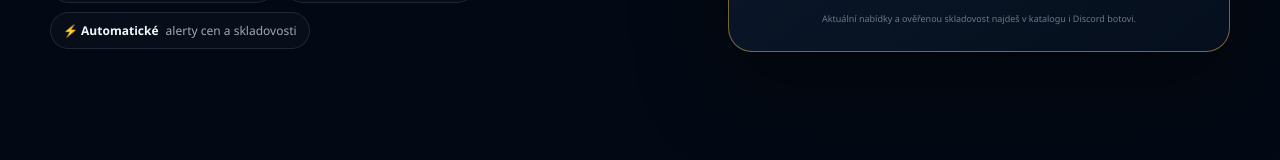
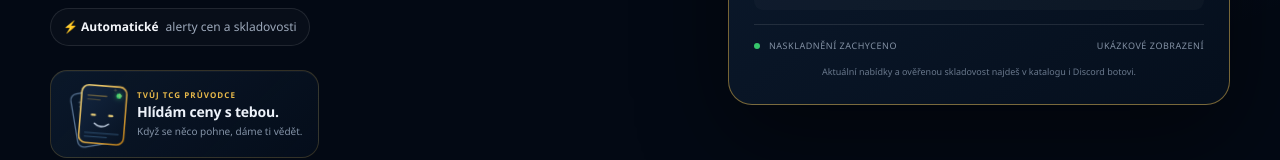
Before and after one commit to Dagy-1/tcg-ceny-web, a Next.js app: page / in a window 1280 px wide. Shown: the part 648-808 px from the top of the page. Built offline with nearby package versions, Linux system fonts and the light colour scheme; no server answers.

Commit message:
feat: add friendly card companion

```diff
--- /dev/null
+++ b/app/CardCompanion.tsx
@@ -0,0 +1,53 @@
+export default function CardCompanion() {
+  return (
+    <aside
+      className="card-companion"
+      aria-label="Průvodce TCG Ceny: Hlídám ceny s tebou. Když se něco pohne, dáme ti vědět."
+    >
+      <span className="card-companion-figure" aria-hidden="true">
+        <svg viewBox="0 0 112 112" role="presentation">
+          <defs>
+            <linearGradient id="companion-card-fill" x1="0" y1="0" x2="1" y2="1">
+              <stop offset="0" stopColor="#132640" />
+              <stop offset="1" stopColor="#071222" />
+            </linearGradient>
+            <linearGradient id="companion-card-edge" x1="0" y1="0" x2="1" y2="1">
+              <stop offset="0" stopColor="#f5d77c" />
+              <stop offset="1" stopColor="#b77a18" />
+            </linearGradient>
+          </defs>
+
+          <g className="companion-card-back" transform="translate(13 13) rotate(-9 42 43)">
+            <rect x="8" y="7" width="66" height="84" rx="10" fill="#09182b" stroke="#55708f" strokeWidth="2" />
+            <path d="M20 21h31M20 28h22" stroke="#55708f" strokeWidth="2" strokeLinecap="round" opacity=".55" />
+          </g>
+
+          <g className="companion-card-front" transform="translate(28 8) rotate(5 35 45)">
+            <rect x="4" y="4" width="70" height="90" rx="11" fill="url(#companion-card-fill)" stroke="url(#companion-card-edge)" strokeWidth="2.4" />
+            <path d="M14 20h29" stroke="#e6b84a" strokeWidth="2" strokeLinecap="round" opacity=".4" />
+            <path d="M14 26h19" stroke="#e6b84a" strokeWidth="2" strokeLinecap="round" opacity=".24" />
+            <g className="companion-face">
+              <path className="companion-eye" d="M22 50h5" stroke="#f5d77c" strokeWidth="3" strokeLinecap="round" />
+              <path className="companion-eye companion-eye-right" d="M49 50h5" stroke="#f5d77c" strokeWidth="3" strokeLinecap="round" />
+              <path d="M27 63c6 6 15 6 22 0" fill="none" stroke="#b9c8da" strokeWidth="2.4" strokeLinecap="round" />
+            </g>
+            <path d="M13 78h52" stroke="#24415f" strokeWidth="2" strokeLinecap="round" />
+            <path d="M13 84h34" stroke="#24415f" strokeWidth="2" strokeLinecap="round" />
+            <circle className="companion-status" cx="62" cy="18" r="4" fill="#36c66b" />
+          </g>
+
+          <g className="companion-spark" fill="none" stroke="#f5d77c" strokeWidth="2" strokeLinecap="round">
+            <path d="M94 25v8M90 29h8" />
+            <path d="M86 16v4M84 18h4" opacity=".55" />
+          </g>
+        </svg>
+      </span>
+
+      <span className="card-companion-copy">
+        <span>Tvůj TCG průvodce</span>
+        <strong>Hlídám ceny s tebou.</strong>
+        <small>Když se něco pohne, dáme ti vědět.</small>
+      </span>
+    </aside>
+  );
+}
--- a/app/globals.css
+++ b/app/globals.css
@@ -507,6 +507,56 @@ h1 span { display: block; color: var(--gold); }
 .hero-proof span { padding: 8px 12px; border: 1px solid var(--line); border-radius: 999px; color: var(--muted); background: rgba(255,255,255,.025); font-size: 12px; }
 .hero-proof b { color: var(--ink); margin-right: 4px; }
 
+.card-companion {
+  width: fit-content;
+  max-width: 430px;
+  margin-top: 24px;
+  padding: 10px 16px 10px 9px;
+  display: grid;
+  grid-template-columns: 66px minmax(0, 1fr);
+  align-items: center;
+  gap: 11px;
+  border: 1px solid rgba(230, 184, 74, .2);
+  border-radius: 17px;
+  background: linear-gradient(135deg, rgba(14, 30, 50, .72), rgba(7, 18, 34, .48));
+  box-shadow: inset 0 1px rgba(255, 255, 255, .035);
+}
+.card-companion-figure { width: 66px; height: 66px; display: grid; place-items: center; }
+.card-companion-figure svg {
+  width: 72px;
+  height: 72px;
+  overflow: visible;
+  transform-origin: 50% 62%;
+  animation: companion-float 5.2s var(--motion-ease) infinite;
+}
+.card-companion-copy { min-width: 0; display: grid; line-height: 1.25; text-align: left; }
+.card-companion-copy > span {
+  margin-bottom: 3px;
+  color: var(--gold);
+  font-size: 8px;
+  font-weight: 850;
+  letter-spacing: .13em;
+  text-transform: uppercase;
+}
+.card-companion-copy strong { color: #edf2fa; font-family: var(--font-display); font-size: 14px; letter-spacing: -.015em; }
+.card-companion-copy small { margin-top: 4px; color: #8493a7; font-size: 10px; }
+.companion-eye { transform-box: fill-box; transform-origin: center; animation: companion-blink 6.4s ease-in-out infinite; }
+.companion-eye-right { animation-delay: 45ms; }
+.companion-status { filter: drop-shadow(0 0 4px rgba(54, 198, 107, .72)); }
+.companion-spark { transform-box: fill-box; transform-origin: center; animation: companion-spark 4.8s ease-in-out infinite; }
+@keyframes companion-float {
+  0%, 100% { transform: translateY(0) rotate(0); }
+  50% { transform: translateY(-3px) rotate(-.7deg); }
+}
+@keyframes companion-blink {
+  0%, 43%, 47%, 100% { transform: scaleY(1); }
+  45% { transform: scaleY(.15); }
+}
+@keyframes companion-spark {
+  0%, 18%, 100% { opacity: .35; transform: scale(.82); }
+  8% { opacity: 1; transform: scale(1); }
+}
+
 .market-card { position: relative; padding: 25px; overflow: hidden; border: 1px solid rgba(230, 184, 74, .5); border-radius: 24px; background: linear-gradient(145deg, rgba(15,31,53,.98), rgba(5,15,29,.98)); box-shadow: 0 30px 90px rgba(0,0,0,.48), inset 0 1px rgba(255,255,255,.05); }
 .market-card::before { content: ""; position: absolute; inset: -80px auto auto -80px; width: 240px; height: 240px; border-radius: 50%; background: rgba(53, 111, 203, .13); filter: blur(35px); }
 .market-card-top { position: relative; min-height: 150px; display: flex; justify-content: space-between; gap: 20px; }
@@ -843,6 +893,7 @@ h1 span { display: block; color: var(--gold); }
   .hero-copy { text-align: center; }
   .hero-lead { margin-inline: auto; }
   .hero-actions, .hero-proof { justify-content: center; }
+  .card-companion { margin-inline: auto; }
   .market-card { width: min(600px, 100%); margin-inline: auto; }
   .feature-grid { grid-template-columns: repeat(2, 1fr); }
   .insight-section { grid-template-columns: 1fr; }
@@ -870,6 +921,9 @@ h1 span { display: block; color: var(--gold); }
   .hero-actions .button { width: 100%; }
   .hero-proof { gap: 6px; }
   .hero-proof span { font-size: 10px; }
+  .card-companion { width: 100%; max-width: 390px; grid-template-columns: 60px minmax(0, 1fr); padding: 9px 13px 9px 8px; }
+  .card-companion-figure { width: 60px; height: 60px; }
+  .card-companion-figure svg { width: 65px; height: 65px; }
   .market-card { padding: 18px; border-radius: 18px; }
   .market-card-top { min-height: 123px; }
   .product-visual { width: 125px; height: 118px; }
--- a/app/page.tsx
+++ b/app/page.tsx
@@ -6,6 +6,7 @@ import {
   ChartNoAxesCombined,
 } from "lucide-react";
 import AuthMenu from "./AuthMenu";
+import CardCompanion from "./CardCompanion";
 import MobileNav from "./MobileNav";
 import PriceHistoryDemo from "./PriceHistoryDemo";
 
@@ -123,6 +124,7 @@ export default function Home() {
             <span><b>📈Historie</b> cen a skladovosti</span>
             <span><b>⚡ Automatické</b> alerty cen a skladovosti</span>
           </div>
+          <CardCompanion />
         </div>
 
         <div className="market-card" aria-label="Ukázka porovnání nabídek" data-motion>
```
Also changed, not shown: 1 other file (tests, documents, lock files or other folders).
